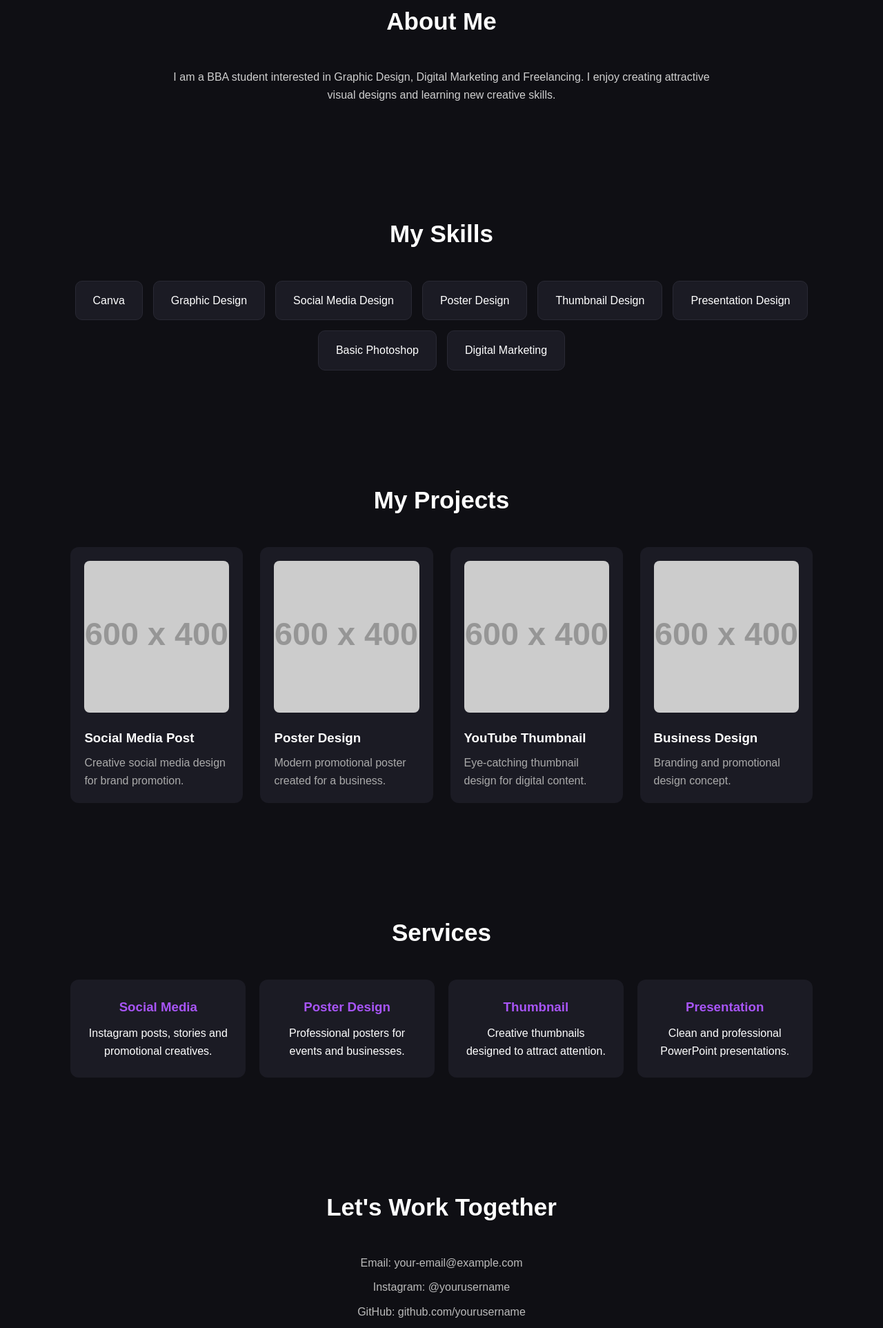
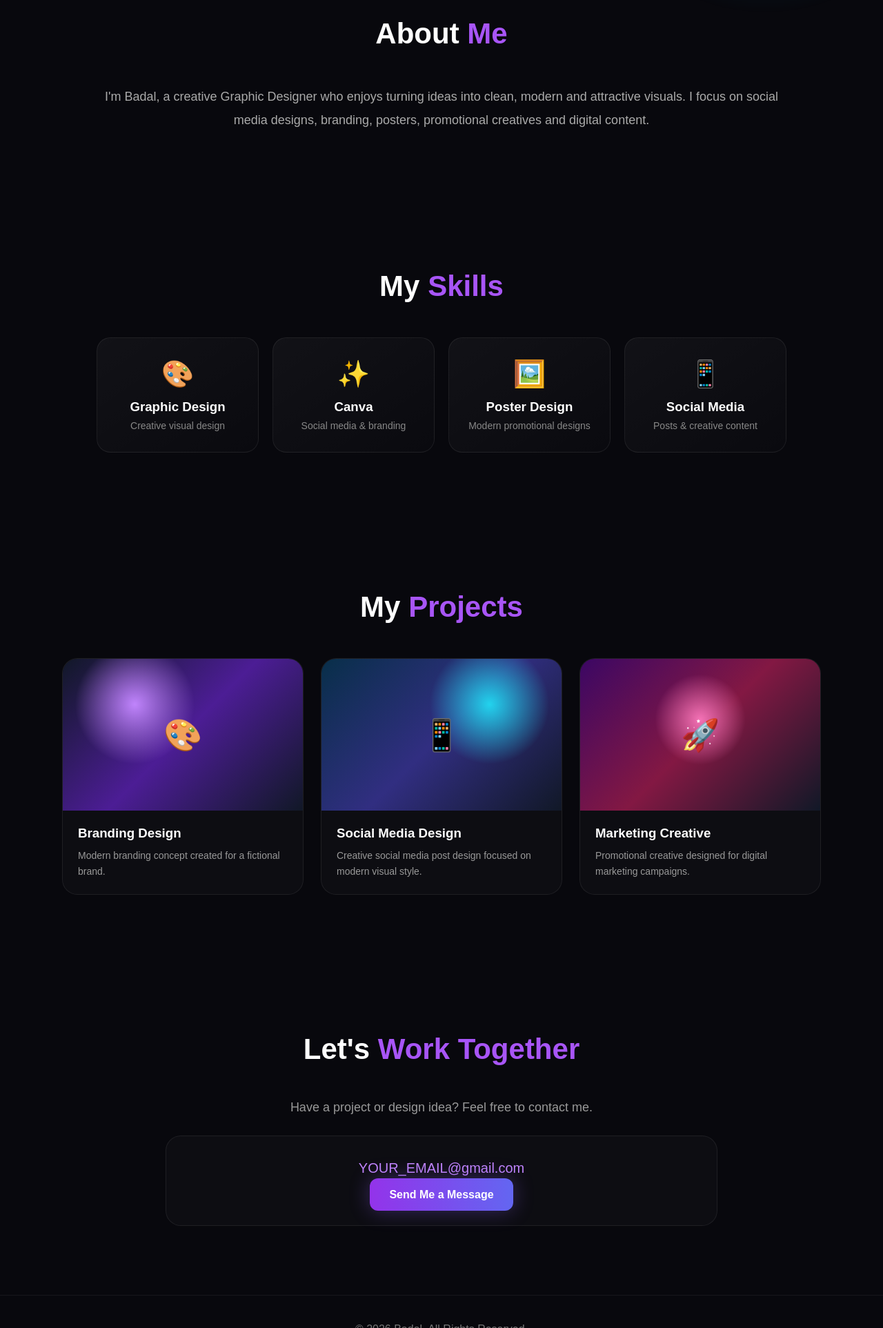
Before and after one commit to badalkumar1603/graphic-design-portfolio, a plain HTML site: page index.html in a window 1280 px wide. Shown: the part 875-2800 px from the top of the page at 69% size. Drawn offline with Linux system fonts and the light colour scheme; placeholder pictures from the web are drawn by us.

Commit message:
Refactor index.html for improved structure and styling

```diff
--- a/index.html
+++ b/index.html
@@ -4,194 +4,367 @@
 <meta charset="UTF-8">
 <meta name="viewport" content="width=device-width, initial-scale=1.0">
 
-  <title>Badal Kumar | Graphic Designer</title>
+<title>Badal | Graphic Designer</title>
 
 <style>
-    * {
-      margin: 0;
-      padding: 0;
-      box-sizing: border-box;
-      font-family: Arial, sans-serif;
+*{
+    margin:0;
+    padding:0;
+    box-sizing:border-box;
+    scroll-behavior:smooth;
 }
 
-    body {
-      background: #0f0f14;
-      color: white;
-      line-height: 1.6;
+body{
+    font-family:Arial, sans-serif;
+    background:#08080d;
+    color:white;
+    overflow-x:hidden;
 }
 
-    nav {
-      display: flex;
-      justify-content: space-between;
-      align-items: center;
-      padding: 20px 8%;
-      position: sticky;
-      top: 0;
-      background: rgba(15,15,20,0.95);
-      z-index: 10;
+/* Animated Background */
+body::before{
+    content:"";
+    position:fixed;
+    width:600px;
+    height:600px;
+    background:radial-gradient(circle,#8b3dff55,transparent 65%);
+    top:-200px;
+    left:-200px;
+    z-index:-2;
+    animation:moveGlow 8s infinite alternate;
 }
 
-    .logo {
-      font-size: 24px;
-      font-weight: bold;
+body::after{
+    content:"";
+    position:fixed;
+    width:600px;
+    height:600px;
+    background:radial-gradient(circle,#00c6ff44,transparent 65%);
+    right:-250px;
+    bottom:-200px;
+    z-index:-2;
+    animation:moveGlow2 10s infinite alternate;
 }
 
-    nav a {
-      color: white;
-      text-decoration: none;
-      margin-left: 25px;
+@keyframes moveGlow{
+    from{transform:translate(0,0);}
+    to{transform:translate(180px,120px);}
 }
 
-    nav a:hover {
-      color: #a855f7;
+@keyframes moveGlow2{
+    from{transform:translate(0,0);}
+    to{transform:translate(-150px,-100px);}
 }
 
-    .hero {
-      min-height: 90vh;
-      display: flex;
-      align-items: center;
-      justify-content: center;
-      text-align: center;
-      padding: 50px 8%;
+/* Navigation */
+nav{
+    position:fixed;
+    top:0;
+    width:100%;
+    padding:20px 7%;
+    display:flex;
+    justify-content:space-between;
+    align-items:center;
+    background:#08080dcc;
+    backdrop-filter:blur(15px);
+    border-bottom:1px solid #ffffff12;
+    z-index:100;
 }
 
-    .hero h1 {
-      font-size: 55px;
-      margin-bottom: 15px;
+.logo{
+    font-size:28px;
+    font-weight:bold;
 }
 
-    .hero h1 span {
-      color: #a855f7;
+.logo span{
+    color:#a855f7;
 }
 
-    .hero p {
-      color: #bdbdbd;
-      max-width: 650px;
-      margin: auto;
-      font-size: 18px;
+nav ul{
+    display:flex;
+    gap:30px;
+    list-style:none;
 }
 
-    .btn {
-      display: inline-block;
-      margin-top: 30px;
-      padding: 13px 25px;
-      background: #a855f7;
-      color: white;
-      text-decoration: none;
-      border-radius: 8px;
-      font-weight: bold;
+nav a{
+    color:#ddd;
+    text-decoration:none;
+    transition:.3s;
 }
 
-    section {
-      padding: 80px 8%;
+nav a:hover{
+    color:#a855f7;
 }
 
-    .title {
-      text-align: center;
-      font-size: 35px;
-      margin-bottom: 40px;
+/* Hero */
+.hero{
+    min-height:100vh;
+    display:flex;
+    justify-content:center;
+    align-items:center;
+    text-align:center;
+    padding:120px 20px 60px;
 }
 
-    .about {
-      max-width: 800px;
-      margin: auto;
-      text-align: center;
-      color: #cfcfcf;
+.hero-content{
+    max-width:850px;
 }
 
-    .skills {
-      display: flex;
-      flex-wrap: wrap;
-      justify-content: center;
-      gap: 15px;
+.badge{
+    display:inline-block;
+    padding:9px 18px;
+    border:1px solid #a855f755;
+    border-radius:30px;
+    color:#c084fc;
+    background:#a855f710;
+    margin-bottom:25px;
 }
 
-    .skill {
-      background: #1b1b24;
-      padding: 15px 25px;
-      border-radius: 10px;
-      border: 1px solid #292934;
+.hero h1{
+    font-size:clamp(48px,9vw,90px);
+    line-height:1;
+    margin-bottom:25px;
 }
 
-    .projects {
-      display: grid;
-      grid-template-columns: repeat(auto-fit, minmax(250px, 1fr));
-      gap: 25px;
+.hero h1 span{
+    background:linear-gradient(90deg,#a855f7,#6366f1,#22d3ee);
+    -webkit-background-clip:text;
+    color:transparent;
 }
 
-    .project {
-      background: #1b1b24;
-      padding: 20px;
-      border-radius: 12px;
-      transition: 0.3s;
+.hero p{
+    color:#aaa;
+    font-size:20px;
+    line-height:1.7;
+    margin:auto;
+    max-width:650px;
 }
 
-    .project:hover {
-      transform: translateY(-5px);
+.buttons{
+    margin-top:35px;
+    display:flex;
+    justify-content:center;
+    gap:15px;
+    flex-wrap:wrap;
 }
 
-    .project img {
-      width: 100%;
-      height: 220px;
-      object-fit: cover;
-      border-radius: 8px;
-      margin-bottom: 15px;
+.btn{
+    padding:15px 28px;
+    border-radius:12px;
+    text-decoration:none;
+    font-weight:bold;
+    transition:.3s;
 }
 
-    .project h3 {
-      margin-bottom: 8px;
+.primary{
+    color:white;
+    background:linear-gradient(90deg,#9333ea,#6366f1);
+    box-shadow:0 0 30px #8b5cf655;
 }
 
-    .project p {
-      color: #aaa;
+.secondary{
+    color:white;
+    border:1px solid #ffffff22;
+    background:#ffffff08;
 }
 
-    .services {
-      display: grid;
-      grid-template-columns: repeat(auto-fit, minmax(220px, 1fr));
-      gap: 20px;
+.btn:hover{
+    transform:translateY(-4px);
 }
 
-    .service {
-      background: #1b1b24;
-      padding: 25px;
-      border-radius: 12px;
-      text-align: center;
+/* Sections */
+section{
+    padding:100px 7%;
 }
 
-    .service h3 {
-      color: #a855f7;
-      margin-bottom: 10px;
+.section-title{
+    text-align:center;
+    font-size:42px;
+    margin-bottom:50px;
 }
 
-    .contact {
-      text-align: center;
+.section-title span{
+    color:#a855f7;
 }
 
-    .contact p {
-      color: #bbb;
-      margin: 10px;
+/* About */
+.about{
+    max-width:1000px;
+    margin:auto;
+    text-align:center;
 }
 
-    footer {
-      text-align: center;
-      padding: 25px;
-      background: #09090c;
-      color: #888;
+.about p{
+    color:#aaa;
+    font-size:18px;
+    line-height:1.9;
 }
 
-    @media (max-width: 600px) {
-      .hero h1 {
-        font-size: 40px;
+/* Skills */
+.skills{
+    display:grid;
+    grid-template-columns:repeat(auto-fit,minmax(180px,1fr));
+    gap:20px;
+    max-width:1000px;
+    margin:auto;
 }
 
-      nav {
-        padding: 15px 5%;
+.skill{
+    padding:30px 20px;
+    text-align:center;
+    border:1px solid #ffffff12;
+    background:linear-gradient(145deg,#ffffff0b,#ffffff03);
+    border-radius:20px;
+    transition:.3s;
 }
 
-      nav a {
-        margin-left: 10px;
-        font-size: 14px;
+.skill:hover{
+    transform:translateY(-8px);
+    border-color:#a855f755;
+    box-shadow:0 15px 40px #00000066;
+}
+
+.skill-icon{
+    font-size:38px;
+    margin-bottom:15px;
+}
+
+.skill h3{
+    margin-bottom:8px;
+}
+
+.skill p{
+    color:#888;
+    font-size:14px;
+}
+
+/* Projects */
+.projects{
+    display:grid;
+    grid-template-columns:repeat(auto-fit,minmax(270px,1fr));
+    gap:25px;
+    max-width:1100px;
+    margin:auto;
+}
+
+.project{
+    overflow:hidden;
+    border:1px solid #ffffff12;
+    border-radius:22px;
+    background:#ffffff06;
+    transition:.35s;
+}
+
+.project:hover{
+    transform:translateY(-10px);
+    box-shadow:0 20px 50px #00000066;
+}
+
+.project-preview{
+    height:220px;
+    display:flex;
+    align-items:center;
+    justify-content:center;
+    font-size:45px;
+    background:
+    radial-gradient(circle at 30% 30%,#c084fc,transparent 30%),
+    linear-gradient(135deg,#111827,#4c1d95,#111827);
+}
+
+.project:nth-child(2) .project-preview{
+    background:
+    radial-gradient(circle at 70% 30%,#22d3ee,transparent 30%),
+    linear-gradient(135deg,#082f49,#312e81,#111827);
+}
+
+.project:nth-child(3) .project-preview{
+    background:
+    radial-gradient(circle at 50% 40%,#f472b6,transparent 30%),
+    linear-gradient(135deg,#3b0764,#831843,#111827);
+}
+
+.project-info{
+    padding:22px;
+}
+
+.project-info h3{
+    margin-bottom:10px;
+}
+
+.project-info p{
+    color:#999;
+    line-height:1.6;
+    font-size:14px;
+}
+
+/* Contact */
+.contact{
+    max-width:800px;
+    margin:auto;
+    text-align:center;
+}
+
+.contact p{
+    color:#999;
+    font-size:18px;
+    margin-bottom:30px;
+}
+
+.contact-box{
+    padding:35px;
+    border:1px solid #ffffff12;
+    background:#ffffff06;
+    border-radius:22px;
+}
+
+.email{
+    color:#c084fc;
+    font-size:20px;
+    text-decoration:none;
+}
+
+/* Footer */
+footer{
+    text-align:center;
+    padding:40px 20px;
+    border-top:1px solid #ffffff10;
+    color:#777;
+}
+
+/* Mobile */
+@media(max-width:650px){
+
+    nav{
+        padding:18px 20px;
+    }
+
+    nav ul{
+        gap:15px;
+    }
+
+    nav ul li:nth-child(2),
+    nav ul li:nth-child(3){
+        display:none;
+    }
+
+    .hero{
+        padding-top:140px;
+    }
+
+    .hero h1{
+        font-size:52px;
+    }
+
+    .hero p{
+        font-size:17px;
+    }
+
+    section{
+        padding:75px 20px;
+    }
+
+    .section-title{
+        font-size:34px;
     }
 }
 </style>
@@ -199,116 +372,48 @@
 
 <body>
 
+<!-- NAVIGATION -->
 <nav>
-    <div class="logo">Badal.</div>
+    <div class="logo">Badal<span>.</span></div>
 
-    <div>
-      <a href="#about">About</a>
-      <a href="#skills">Skills</a>
-      <a href="#projects">Projects</a>
-      <a href="#contact">Contact</a>
-    </div>
+    <ul>
+        <li><a href="#about">About</a></li>
+        <li><a href="#skills">Skills</a></li>
+        <li><a href="#projects">Projects</a></li>
+        <li><a href="#contact">Contact</a></li>
+    </ul>
 </nav>
 
 
+<!-- HERO -->
 <section class="hero">
-    <div>
-      <h1>Hi, I'm <span>Badal</span></h1>
 
-      <h2>Graphic Designer</h2>
+    <div class="hero-content">
+
+        <div class="badge">
+            ✦ Available for Freelance Work
+        </div>
+
+        <h1>
+            Hi, I'm <span>Badal</span>
+        </h1>
 
         <p>
-        I create creative and modern designs for brands,
-        social media, businesses and personal projects.
+            Graphic Designer creating modern, creative and
+            eye-catching designs for brands, businesses,
+            social media and personal projects.
         </p>
 
-      <a href="#projects" class="btn">View My Work</a>
-    </div>
-  </section>
+        <div class="buttons">
 
+            <a href="#projects" class="btn primary">
+                View My Work
+            </a>
 
-  <section id="about">
+            <a href="#contact" class="btn secondary">
+                Contact Me
+            </a>
 
-    <h2 class="title">About Me</h2>
-
-    <div class="about">
-      <p>
-        I am a BBA student interested in Graphic Design,
-        Digital Marketing and Freelancing. I enjoy creating
-        attractive visual designs and learning new creative skills.
-      </p>
-    </div>
-
-  </section>
-
-
-  <section id="skills">
-
-    <h2 class="title">My Skills</h2>
-
-    <div class="skills">
-
-      <div class="skill">Canva</div>
-      <div class="skill">Graphic Design</div>
-      <div class="skill">Social Media Design</div>
-      <div class="skill">Poster Design</div>
-      <div class="skill">Thumbnail Design</div>
-      <div class="skill">Presentation Design</div>
-      <div class="skill">Basic Photoshop</div>
-      <div class="skill">Digital Marketing</div>
-
-    </div>
-
-  </section>
-
-
-  <section id="projects">
-
-    <h2 class="title">My Projects</h2>
-
-    <div class="projects">
-
-      <div class="project">
-        <img src="https://placehold.co/600x400" alt="Social Media Design">
-
-        <h3>Social Media Post</h3>
-
-        <p>
-          Creative social media design for brand promotion.
-        </p>
-      </div>
-
-
-      <div class="project">
-        <img src="https://placehold.co/600x400" alt="Poster Design">
-
-        <h3>Poster Design</h3>
-
-        <p>
-          Modern promotional poster created for a business.
-        </p>
-      </div>
-
-
-      <div class="project">
-        <img src="https://placehold.co/600x400" alt="Thumbnail Design">
-
-        <h3>YouTube Thumbnail</h3>
-
-        <p>
-          Eye-catching thumbnail design for digital content.
-        </p>
-      </div>
-
-
-      <div class="project">
-        <img src="https://placehold.co/600x400" alt="Business Design">
-
-        <h3>Business Design</h3>
-
-        <p>
-          Branding and promotional design concept.
-        </p>
         </div>
 
     </div>
@@ -316,30 +421,58 @@
 </section>
 
 
-  <section>
+<!-- ABOUT -->
+<section id="about">
 
-    <h2 class="title">Services</h2>
+    <h2 class="section-title">
+        About <span>Me</span>
+    </h2>
 
-    <div class="services">
+    <div class="about">
 
-      <div class="service">
-        <h3>Social Media</h3>
-        <p>Instagram posts, stories and promotional creatives.</p>
+        <p>
+            I'm Badal, a creative Graphic Designer who enjoys
+            turning ideas into clean, modern and attractive visuals.
+            I focus on social media designs, branding, posters,
+            promotional creatives and digital content.
+        </p>
+
     </div>
 
-      <div class="service">
-        <h3>Poster Design</h3>
-        <p>Professional posters for events and businesses.</p>
+</section>
+
+
+<!-- SKILLS -->
+<section id="skills">
+
+    <h2 class="section-title">
+        My <span>Skills</span>
+    </h2>
+
+    <div class="skills">
+
+        <div class="skill">
+            <div class="skill-icon">🎨</div>
+            <h3>Graphic Design</h3>
+            <p>Creative visual design</p>
         </div>
 
-      <div class="service">
-        <h3>Thumbnail</h3>
-        <p>Creative thumbnails designed to attract attention.</p>
+        <div class="skill">
+            <div class="skill-icon">✨</div>
+            <h3>Canva</h3>
+            <p>Social media & branding</p>
         </div>
 
-      <div class="service">
-        <h3>Presentation</h3>
-        <p>Clean and professional PowerPoint presentations.</p>
+        <div class="skill">
+            <div class="skill-icon">🖼️</div>
+            <h3>Poster Design</h3>
+            <p>Modern promotional designs</p>
+        </div>
+
+        <div class="skill">
+            <div class="skill-icon">📱</div>
+            <h3>Social Media</h3>
+            <p>Posts & creative content</p>
         </div>
 
     </div>
@@ -347,29 +480,119 @@
 </section>
 
 
-  <section id="contact">
+<!-- PROJECTS -->
+<section id="projects">
 
-    <h2 class="title">Let's Work Together</h2>
+    <h2 class="section-title">
+        My <span>Projects</span>
+    </h2>
 
-    <div class="contact">
+    <div class="projects">
 
-      <p>Email: your-email@example.com</p>
+        <div class="project">
 
-      <p>Instagram: @yourusername</p>
+            <div class="project-preview">
+                🎨
+            </div>
 
-      <p>GitHub: github.com/yourusername</p>
+            <div class="project-info">
 
-      <a href="mailto:your-email@example.com" class="btn">
-        Contact Me
-      </a>
+                <h3>Branding Design</h3>
+
+                <p>
+                    Modern branding concept created
+                    for a fictional brand.
+                </p>
+
+            </div>
+
+        </div>
+
+
+        <div class="project">
+
+            <div class="project-preview">
+                📱
+            </div>
+
+            <div class="project-info">
+
+                <h3>Social Media Design</h3>
+
+                <p>
+                    Creative social media post design
+                    focused on modern visual style.
+                </p>
+
+            </div>
+
+        </div>
+
+
+        <div class="project">
+
+            <div class="project-preview">
+                🚀
+            </div>
+
+            <div class="project-info">
+
+                <h3>Marketing Creative</h3>
+
+                <p>
+                    Promotional creative designed
+                    for digital marketing campaigns.
+                </p>
+
+            </div>
+
+        </div>
 
     </div>
 
 </section>
 
 
+<!-- CONTACT -->
+<section id="contact">
+
+    <h2 class="section-title">
+        Let's <span>Work Together</span>
+    </h2>
+
+    <div class="contact">
+
+        <p>
+            Have a project or design idea?
+            Feel free to contact me.
+        </p>
+
+        <div class="contact-box">
+
+            <a class="email"
+               href="mailto: badalkumar160305@gmail.com">
+                YOUR_EMAIL@gmail.com
+            </a>
+
+            <br><br>
+
+            <a href="mailto:YOUR_EMAIL@gmail.com"
+               class="btn primary">
+                Send Me a Message
+            </a>
+
+        </div>
+
+    </div>
+
+</section>
+
+
+<!-- FOOTER -->
 <footer>
-    © 2026 Badal Kumar | Graphic Designer
+
+    © 2026 Badal. All Rights Reserved.
+
 </footer>
 
 </body>
```
Lines whose indentation alone changed are shown as unchanged.
